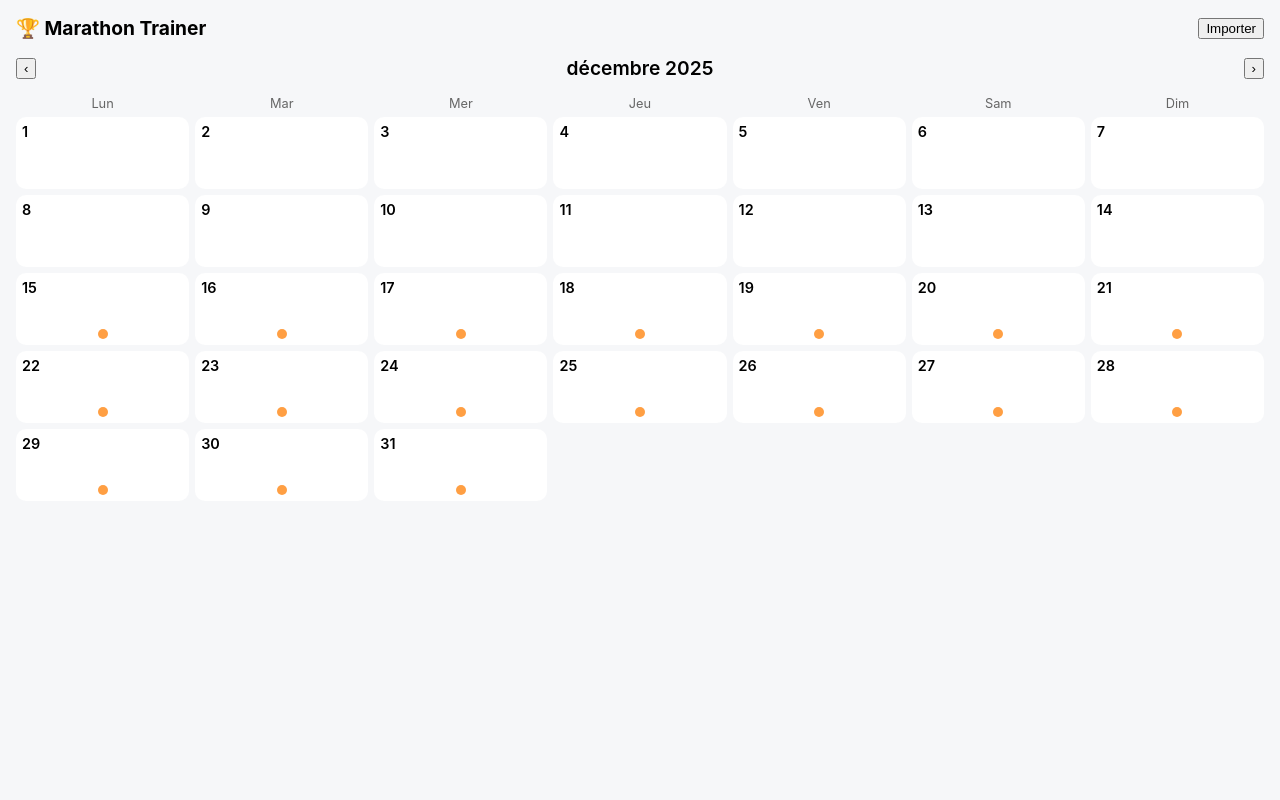
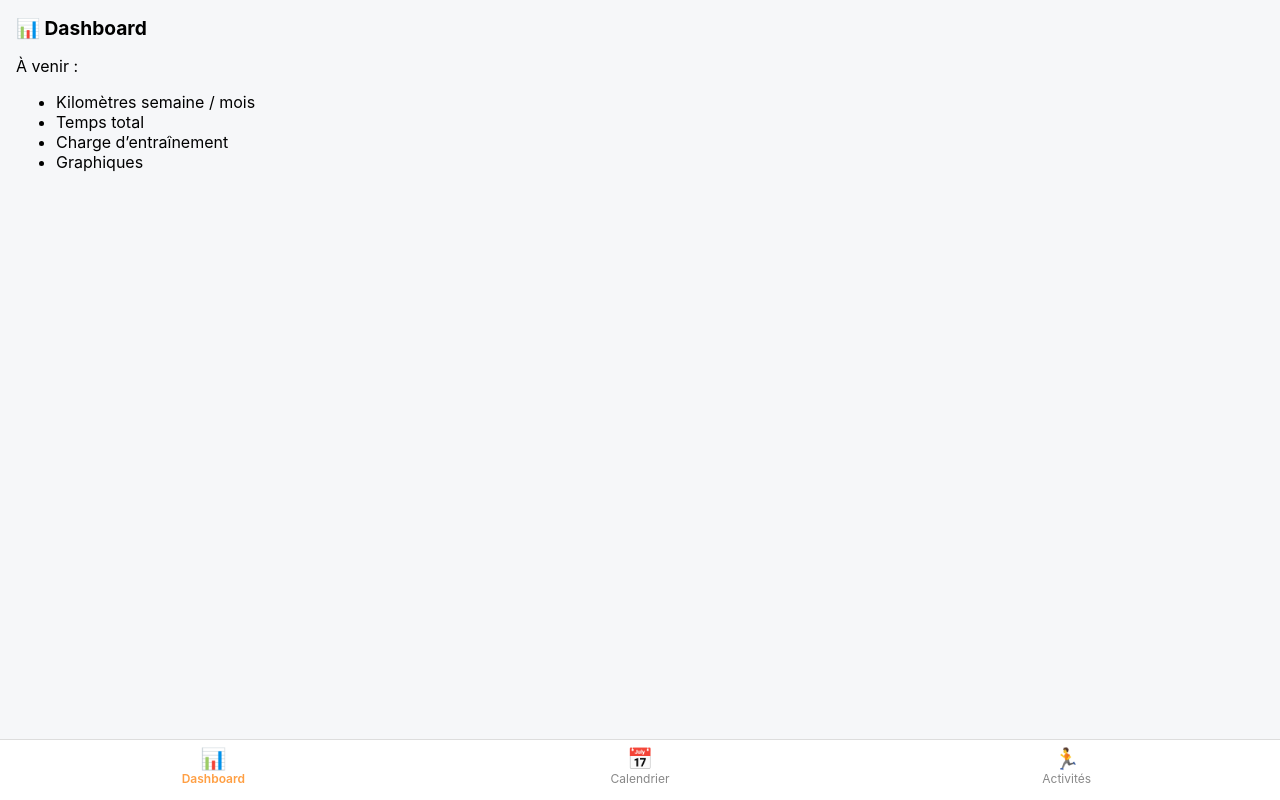
Before and after one commit to MisterOxYDe/planning-marathon, a plain HTML site: page index.html in a window 1280 px wide. Drawn offline with Linux system fonts and the light colour scheme.

Commit message:
Update index.html

```diff
--- a/index.html
+++ b/index.html
@@ -1,139 +1,42 @@
 <!DOCTYPE html>
 <html lang="fr">
 <head>
-  <meta charset="UTF-8" />
-  <meta name="viewport" content="width=device-width, initial-scale=1" />
-  <title>Marathon Trainer</title>
-
-  <style>
-    body {
-      font-family: -apple-system, BlinkMacSystemFont, sans-serif;
-      margin: 0;
-      padding: 1rem;
-      background: #f6f7f9;
-    }
-
-    header {
-      display: flex;
-      justify-content: space-between;
-      align-items: center;
-      margin-bottom: 1rem;
-    }
-
-    h1 {
-      font-size: 1.2rem;
-      margin: 0;
-    }
-
-    .month-nav {
-      display: flex;
-      justify-content: space-between;
-      align-items: center;
-      margin: 1rem 0;
-      font-size: 1.2rem;
-      font-weight: 600;
-    }
-
-    .calendar {
-      display: grid;
-      grid-template-columns: repeat(7, 1fr);
-      gap: 6px;
-    }
-
-    .day-names {
-      margin-bottom: 6px;
-    }
-
-    .day-name {
-      text-align: center;
-      font-size: 0.8rem;
-      color: #666;
-    }
-
-    .day {
-      background: white;
-      border-radius: 10px;
-      padding: 6px;
-      min-height: 60px;
-      position: relative;
-      cursor: pointer;
-    }
-
-    .day-number {
-      font-size: 0.9rem;
-      font-weight: 600;
-    }
-
-    .dot {
-      position: absolute;
-      bottom: 6px;
-      left: 50%;
-      transform: translateX(-50%);
-      width: 10px;
-      height: 10px;
-      border-radius: 50%;
-      background: #ff9f43;
-    }
-
-    /* MODAL */
-    .modal {
-      position: fixed;
-      inset: 0;
-      background: rgba(0,0,0,0.4);
-      display: none;
-      justify-content: center;
-      align-items: center;
-    }
-
-    .modal-content {
-      background: white;
-      border-radius: 12px;
-      padding: 1rem;
-      width: 90%;
-      max-width: 400px;
-    }
-
-    .modal h2 {
-      margin-top: 0;
-    }
-
-    .close {
-      text-align: right;
-      cursor: pointer;
-      font-weight: bold;
-    }
-  </style>
+  <meta charset="UTF-8">
+  <meta name="viewport" content="width=device-width, initial-scale=1">
+  <title>Dashboard</title>
+  <link rel="stylesheet" href="style.css">
 </head>
-
 <body>
 
-<header>
-  <h1>🏆 Marathon Trainer</h1>
-  <button>Importer</button>
-</header>
+<div class="page">
+  <header>
+    <h1>📊 Dashboard</h1>
+  </header>
 
-<div class="month-nav">
-  <button id="prevMonth">‹</button>
-  <div id="monthLabel"></div>
-  <button id="nextMonth">›</button>
+  <p>À venir :</p>
+  <ul>
+    <li>Kilomètres semaine / mois</li>
+    <li>Temps total</li>
+    <li>Charge d’entraînement</li>
+    <li>Graphiques</li>
+  </ul>
 </div>
 
-<!-- JOURS -->
-<div class="calendar day-names" id="dayNames"></div>
+<!-- TAB BAR -->
+<nav class="tab-bar">
+  <a class="tab active" href="index.html">
+    <span>📊</span>
+    Dashboard
+  </a>
+  <a class="tab" href="calendar.html">
+    <span>📅</span>
+    Calendrier
+  </a>
+  <a class="tab" href="activities.html">
+    <span>🏃</span>
+    Activités
+  </a>
+</nav>
 
-<!-- CALENDRIER -->
-<div class="calendar" id="calendar"></div>
-
-<!-- MODAL JOUR -->
-<div class="modal" id="dayModal">
-  <div class="modal-content">
-    <div class="close" onclick="closeModal()">✕</div>
-    <h2 id="modalDate"></h2>
-    <p><strong>Matin :</strong> <span id="modalMorning"></span></p>
-    <p><strong>Soir :</strong> <span id="modalEvening"></span></p>
-  </div>
-</div>
-
-<script src="app.js"></script>
 </body>
 </html>
```
